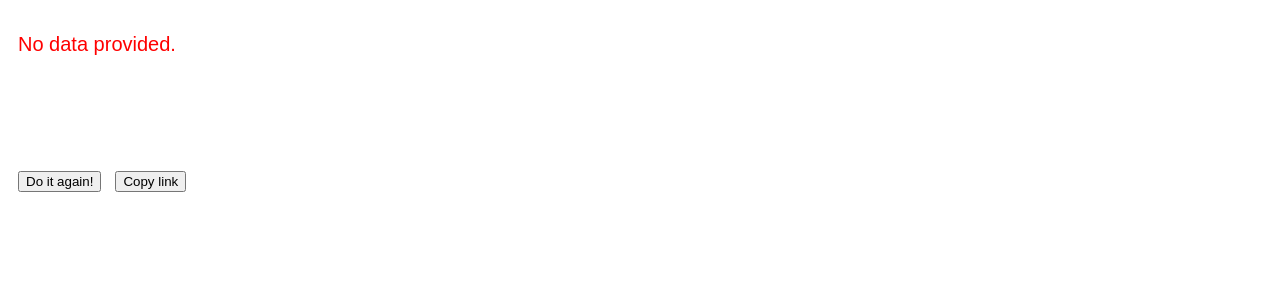
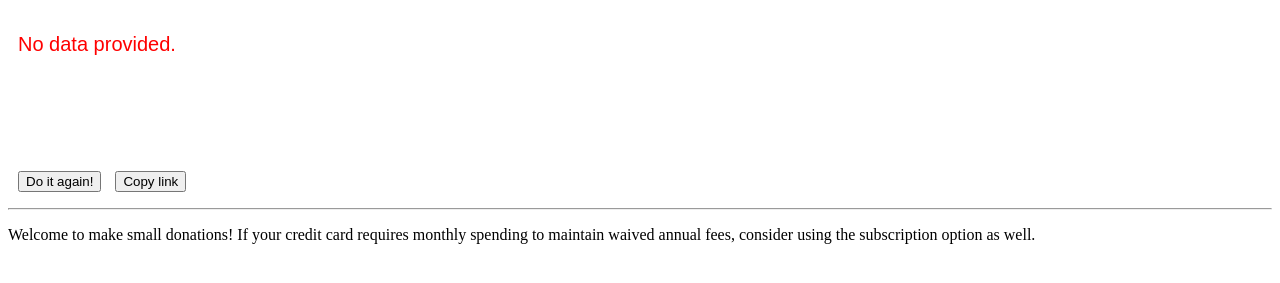
Before and after one commit to kay1212/whoami, a plain HTML site: page result.html in a window 1280 px wide. Shown: the part 79-362 px from the top of the page. Drawn offline with Linux system fonts and the light colour scheme.

Commit message:
Update result.html

```diff
--- a/result.html
+++ b/result.html
@@ -17,7 +17,8 @@
         <button onclick="doItAgain()">Do it again!</button>
         <button onclick="copyLink()">Copy link</button>
     </p>
-
+    <hr>
+    <p>Welcome to make small donations! If your credit card requires monthly spending to maintain waived annual fees, consider using the subscription option as well.</p>
     <script>
         // 如果 URL 中包含加密文字，則解密並顯示結果為圖片
         window.onload = function() {
```
